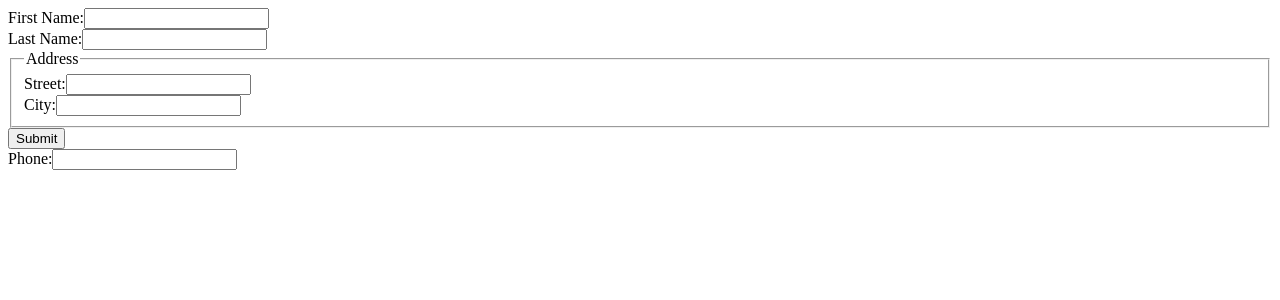
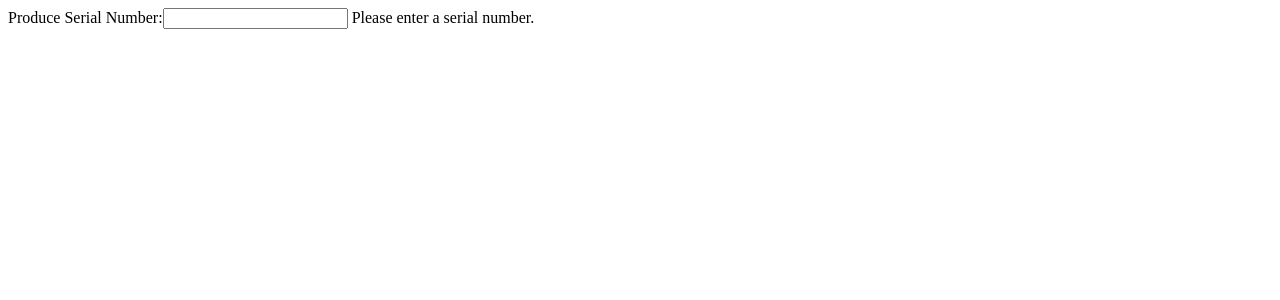
Before and after one commit to training4developers/angular_12112017, an Angular app: page / in a window 1280 px wide. Shown: the top 300 px of the page. Built offline with nearby package versions, Linux system fonts and the light colour scheme.

Commit message:
added code demos

```diff
--- a/src/app/app.component.html
+++ b/src/app/app.component.html
@@ -1 +1 @@
-<contact-form></contact-form>
+<product-support-form></product-support-form>
--- a/src/app/form-demo/components/contact-form/contact-form.component.ts
+++ b/src/app/form-demo/components/contact-form/contact-form.component.ts
@@ -1,9 +1,11 @@
 import { Component, OnInit, Directive } from '@angular/core';
 
-import { AbstractControl, FormGroup, FormBuilder, FormControl, Validators, NG_VALIDATORS } from '@angular/forms';
+import {
+  AbstractControl, FormGroup, FormBuilder,
+  FormControl, Validators, NG_VALIDATORS
+} from '@angular/forms';
 
 const phoneValidator = (c: AbstractControl) => {
-
   if (c.value == null || String(c.value).length === 0) {
     return null;
   }
--- /dev/null
+++ b/src/app/form-demo/components/product-support-form/product-support-form.component.html
@@ -0,0 +1,14 @@
+<form [formGroup]="form">
+
+  <div>
+    <label>Produce Serial Number:</label>
+    <input type="text" formControlName="serialNumberInput">
+    <span *ngIf="form.controls.serialNumberInput.errors?.serialNumber">
+      Invalid serial number
+    </span>
+    <span *ngIf="form.controls.serialNumberInput.errors?.required">
+      Please enter a serial number.
+    </span>
+  </div>
+
+</form>
--- /dev/null
+++ b/src/app/form-demo/components/product-support-form/product-support-form.component.ts
@@ -0,0 +1,51 @@
+import { Component, OnInit } from '@angular/core';
+import { FormGroup, FormBuilder, AbstractControl, Validators } from '@angular/forms';
+import { HttpClient } from '@angular/common/http';
+
+interface Product {
+  id: number;
+  serialNumber: number;
+  name: string;
+}
+
+const serialNumberValidatorFactory = (httpClient: HttpClient) => {
+
+  const serialNumberValidator = (c: AbstractControl) => {
+    return httpClient
+      .get<Product[]>('http://localhost:3050/products?serialNumber=' + encodeURIComponent(c.value))
+      .toPromise()
+      .then(products => products.length === 1 ? null : { serialNumber: true });
+  };
+
+  return serialNumberValidator;
+};
+
+
+@Component({
+  selector: 'product-support-form',
+  templateUrl: './product-support-form.component.html',
+  styleUrls: ['./product-support-form.component.css']
+})
+export class ProductSupportFormComponent implements OnInit {
+
+  public form: FormGroup;
+
+  constructor(
+    private fb: FormBuilder,
+    private httpClient: HttpClient,
+  ) {
+
+    this.form = this.fb.group({
+      serialNumberInput: [ '', {
+        validators: [ Validators.required ],
+        asyncValidators: [ serialNumberValidatorFactory(this.httpClient) ]
+      }],
+    });
+
+  }
+
+  ngOnInit() {
+    console.dir(this.form);
+  }
+
+}
--- a/src/app/form-demo/form-demo.module.ts
+++ b/src/app/form-demo/form-demo.module.ts
@@ -1,14 +1,16 @@
 import { NgModule } from '@angular/core';
 import { CommonModule } from '@angular/common';
 import { FormsModule, ReactiveFormsModule } from '@angular/forms';
+import { HttpClientModule } from '@angular/common/http';
 
 import { ContactFormComponent, PhoneValidatorDirective } from './components/contact-form/contact-form.component';
+import { ProductSupportFormComponent } from './components/product-support-form/product-support-form.component';
 
 @NgModule({
   imports: [
-    CommonModule, FormsModule, ReactiveFormsModule,
+    CommonModule, FormsModule, ReactiveFormsModule, HttpClientModule,
   ],
-  declarations: [ContactFormComponent, PhoneValidatorDirective],
-  exports: [ContactFormComponent],
+  declarations: [ContactFormComponent, PhoneValidatorDirective, ProductSupportFormComponent],
+  exports: [ContactFormComponent, ProductSupportFormComponent],
 })
 export class FormDemoModule { }
```
Also changed, not shown: src/app/form-demo/components/product-support-form/product-support-form.component.css (added), 1 other file (tests, documents, lock files or other folders).
